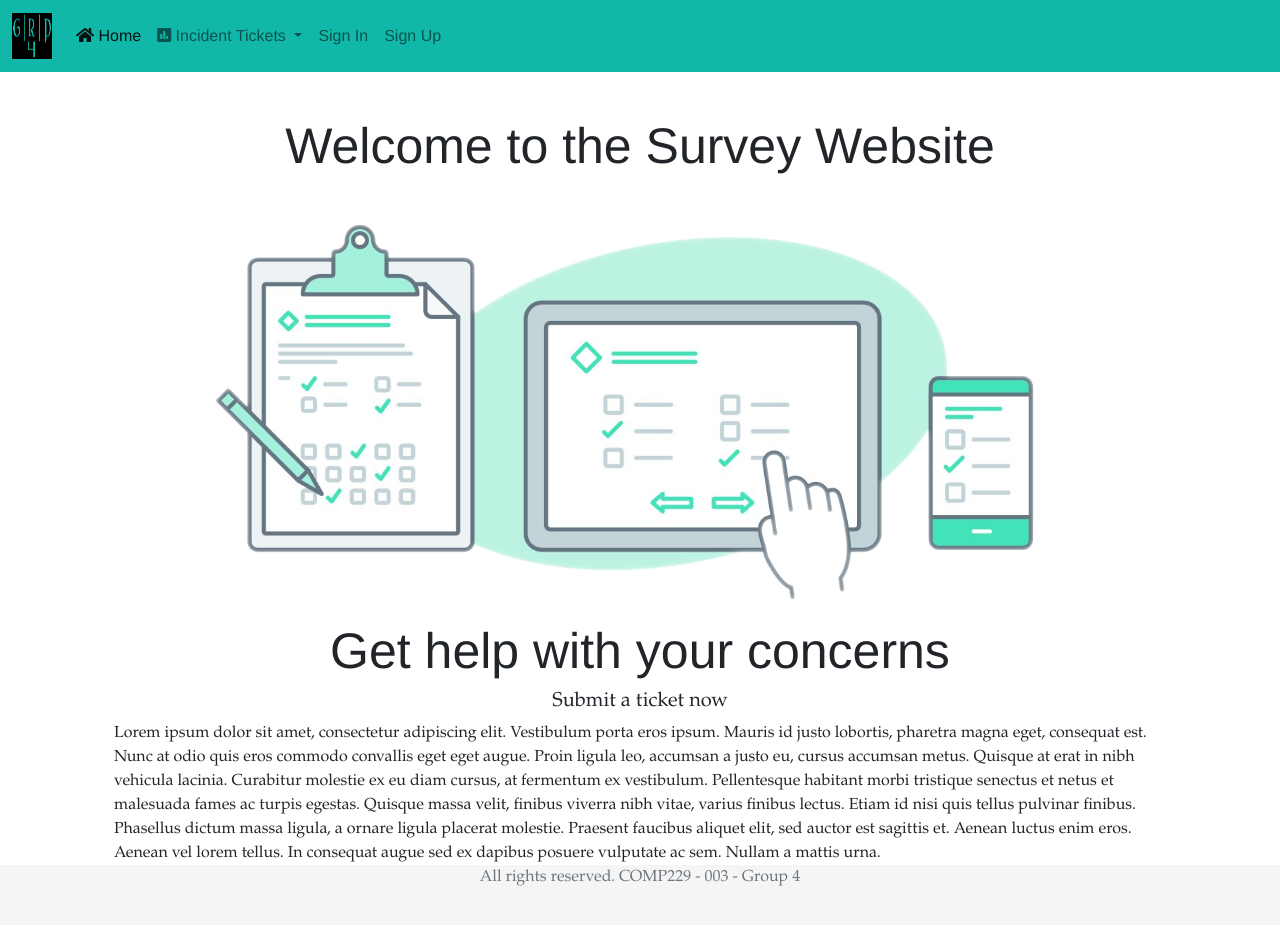
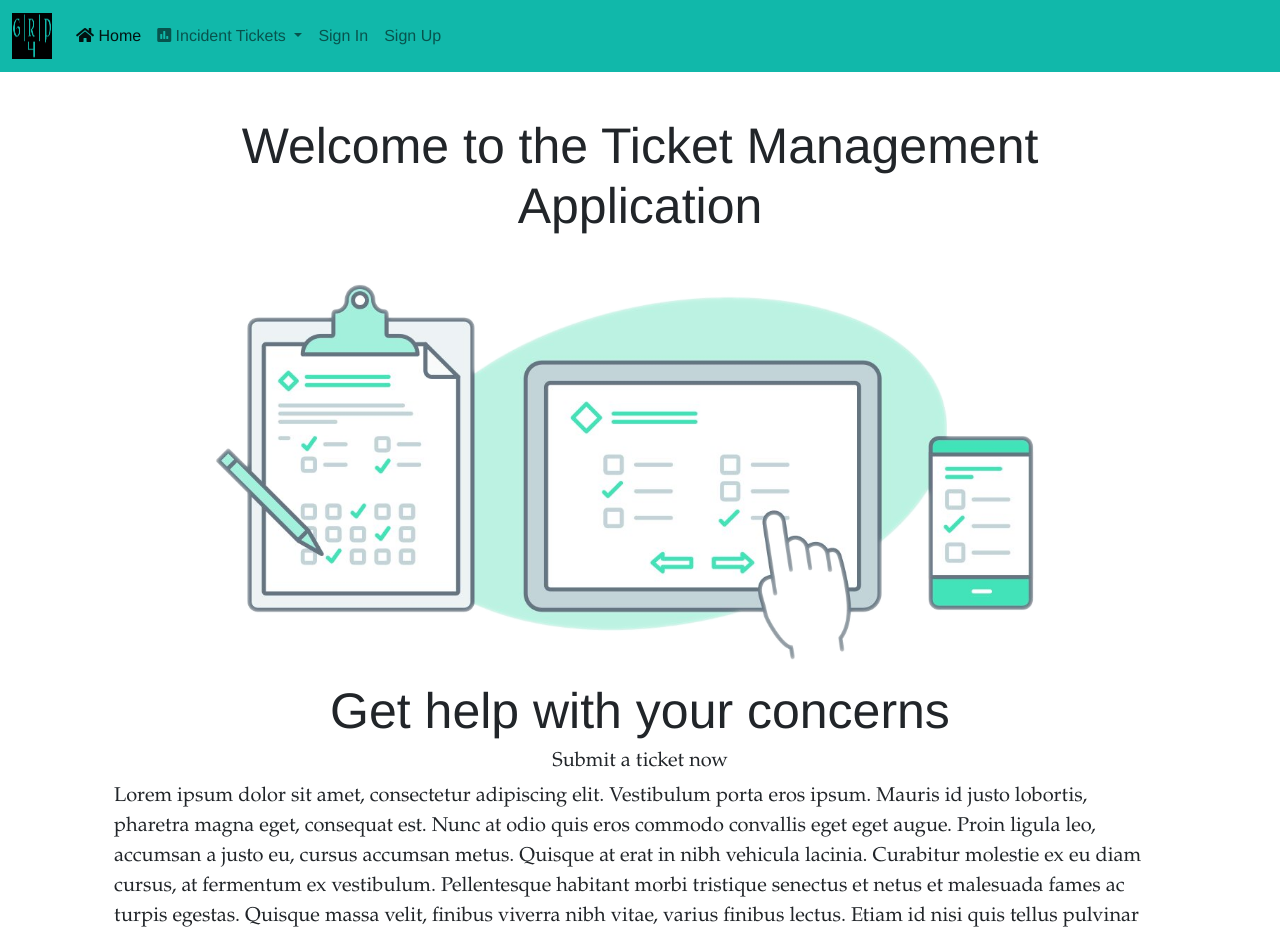
Before and after one commit to Miles136/COMP229-003-Group4-Angular, an Angular app: page / in a window 1280 px wide. Shown: the top 934 px of the page. Built offline with nearby package versions, Linux system fonts and the light colour scheme.

Commit message:
formatting

```diff
--- a/angular.json
+++ b/angular.json
@@ -27,9 +27,9 @@
               "src/assets"
             ],
             "styles": [
-              "src/styles.css",
               "node_modules/bootstrap/dist/css/bootstrap.min.css",
-              "node_modules/@fortawesome/fontawesome-free/css/all.min.css"
+              "node_modules/@fortawesome/fontawesome-free/css/all.min.css",
+              "src/styles.css"
             ],
             "scripts": [
               "node_modules/bootstrap/dist/js/bootstrap.min.js"
--- a/src/app/components/auth/signin.component.html
+++ b/src/app/components/auth/signin.component.html
@@ -78,7 +78,7 @@
         </form>
       </div>
       <div class="d-flex align-items-center justify-content-center pb-4">
-        <p class="mb-0 me-2">Don't have an account?</p> <a href="/users/signup" class="text-white-50 fw-bold"><i class="fas fa-user-plus"></i>Register Now</a>
+        <p class="mb-0 me-2">Don't have an account?</p> <a href="/users/signup" class="fw-bold"><i class="fas fa-user-plus"></i>Register Now</a>
       </div>
     </div>
   </div>
--- a/src/app/components/auth/signin.component.ts
+++ b/src/app/components/auth/signin.component.ts
@@ -4,7 +4,8 @@ import { Router } from "@angular/router";
 import { AuthService } from "../../models/auth.service";
 
 @Component({
-    templateUrl: "signin.component.html"
+    templateUrl: "signin.component.html",
+    styleUrls: ["../../../styles.css"]
 })
 
 export class SignInComponent {
--- a/src/app/components/auth/signup.component.ts
+++ b/src/app/components/auth/signup.component.ts
@@ -5,7 +5,8 @@ import { AuthService } from "../../models/auth.service";
 import { User } from "../../models/user.model";
 
 @Component({
-    templateUrl: "signup.component.html"
+    templateUrl: "signup.component.html",
+    styleUrls: ["../../../styles.css"]
 })
 
 export class SignUpComponent {
--- a/src/app/components/index.component.html
+++ b/src/app/components/index.component.html
@@ -1,7 +1,7 @@
 <!-- <% include partials/header.ejs %> -->
 <app-header [title]="title"></app-header>
   <div align="center"class="container" style="padding:44px;">
-  <h1>Welcome to the Survey Website</h1>
+  <h1>Welcome to the Ticket Management Application</h1>
 
 
   <a class="navbar-brand" href="/">
--- a/src/app/components/partials/footer.component.ts
+++ b/src/app/components/partials/footer.component.ts
@@ -2,7 +2,8 @@ import { Component } from '@angular/core';
 
 @Component({
   selector: 'app-footer',
-  templateUrl: './footer.component.html'
+  templateUrl: './footer.component.html',
+  styleUrls: ["../../../styles.css"]
 })
 
 export class FooterComponent {
--- a/src/app/components/partials/header.component.ts
+++ b/src/app/components/partials/header.component.ts
@@ -4,7 +4,8 @@ import { AuthService } from 'src/app/models/auth.service';
 
 @Component({
   selector: 'app-header',
-  templateUrl: './header.component.html'
+  templateUrl: './header.component.html',
+  styleUrls: ["../../../styles.css"]
 })
 
 export class HeaderComponent {
--- a/src/app/components/survey/add_edit.component.ts
+++ b/src/app/components/survey/add_edit.component.ts
@@ -6,7 +6,8 @@ import { SurveyRepository } from "src/app/models/survey.repository";
 
 @Component({
     selector: "add-edit",
-    templateUrl: "add_edit.component.html"
+    templateUrl: "add_edit.component.html",
+    styleUrls: ["../../../styles.css"]
 })
 
 export class AddEditComponent {
--- a/src/app/components/survey/list.component.html
+++ b/src/app/components/survey/list.component.html
@@ -9,11 +9,11 @@
             <table class="table table-bordered table-striped table-hover table-dark">
                 <!-- Header Row-->
                 <tr>
-                    <th class="text-center">Incident Record</th>
-                    <th class="text-center">Type of Incident</th>
-                    <th class="text-center">Description of Incident</th>
-                    <th class="text-center">Incident Priority</th>
-                    <th class="text-center">Date of Incident</th>
+                    <th class="text-center" style="color:black">Incident Record</th>
+                    <th class="text-center" style="color:black">Type of Incident</th>
+                    <th class="text-center" style="color:black">Description of Incident</th>
+                    <th class="text-center" style="color:black">Incident Priority</th>
+                    <th class="text-center" style="color:black">Date of Incident</th>
 
                     <th class="text-center" colspan="2">Actions</th>
                 </tr>
@@ -33,7 +33,7 @@
                             <i class="fas fa-pencil-alt"></i> Edit</a>
                         </td>
                         <td class="text-center">
-                            <a href="/survey/delete/{{ item._id }}" class="btn btn-danger btn-sm">
+                            <a (click)="deleteMethod(item._id)" class="btn btn-danger btn-sm">
                             <i class="fas fa-trash-alt"></i> Delete</a>
                         </td>
                     </tr>
--- a/src/app/components/survey/list.component.ts
+++ b/src/app/components/survey/list.component.ts
@@ -5,17 +5,23 @@ import { SurveyRepository } from "src/app/models/survey.repository";
 
 @Component({
     selector: "list-survey",
-    templateUrl: "list.component.html"
+    templateUrl: "list.component.html",
+    styleUrls: ["../../../styles.css"]
 })
 
 export class ListComponent {
     title = "List of Surveys";
 
     constructor( private repository: SurveyRepository, private router: Router)
-    // constructor( private repository: SurveyRepository)
     {}
 
     get surveyList(): Survey[] {
         return this.repository.getSurvey();
     }
+
+    deleteMethod(id: string) {
+        if (confirm("Are you sure you want to close this ticket?")) {
+            this.router.navigateByUrl("survey/delete/"+id);
+        }
+    }
 }
--- a/src/styles.css
+++ b/src/styles.css
@@ -1,13 +1,12 @@
 html {
   position: relative;
   min-height: 100%;
+  /* background-color: #191a1a; */
 }
 body {
-  /* Margin bottom by footer height */
-
   margin-bottom: 60px;
-  color: #cfcdca;
-  background-color: #191a1a;
+  /* color: #cfcdca; */
+  /* background-color: #191a1a; */
 }
 h1 {
   font-family: Helvetica, Arial, sans-serif;
@@ -19,7 +18,7 @@ h3 {
 }
 p {
   font-family: Garamond, serif;
-  font-size: 20vm;
+  font-size: 20px;
 }
 img {
   min-width: 400px;
@@ -34,7 +33,7 @@ img {
 a {
   font-family: Helvetica, Arial, sans-serif;
   line-height: 130%;
-  color:rgb(203, 253, 253);
+  /* color:rgb(203, 253, 253); */
 
 }
 
@@ -44,7 +43,7 @@ a {
   width: 100%;
   /* Set the fixed height of the footer here */
   height: 60px;
-  background-color: #f5f5f5;
+  /* background-color: #f5f5f5; */
 }
 .flash{
   color: red;
@@ -55,5 +54,5 @@ a {
 content: "";
 flex: 1;
 height: 1px;
-background: #eee;
+/* background: #eee; */
 }
```
